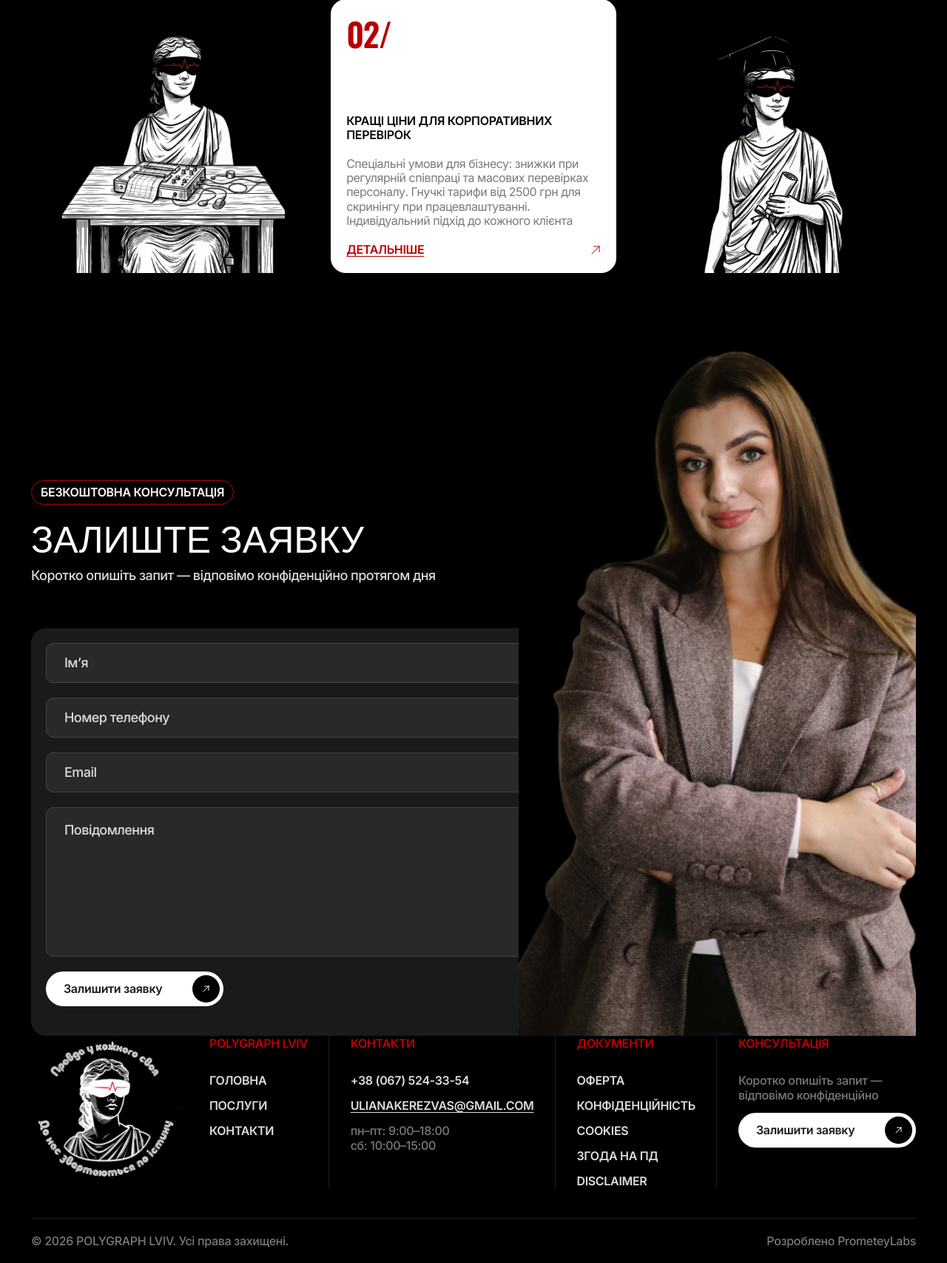
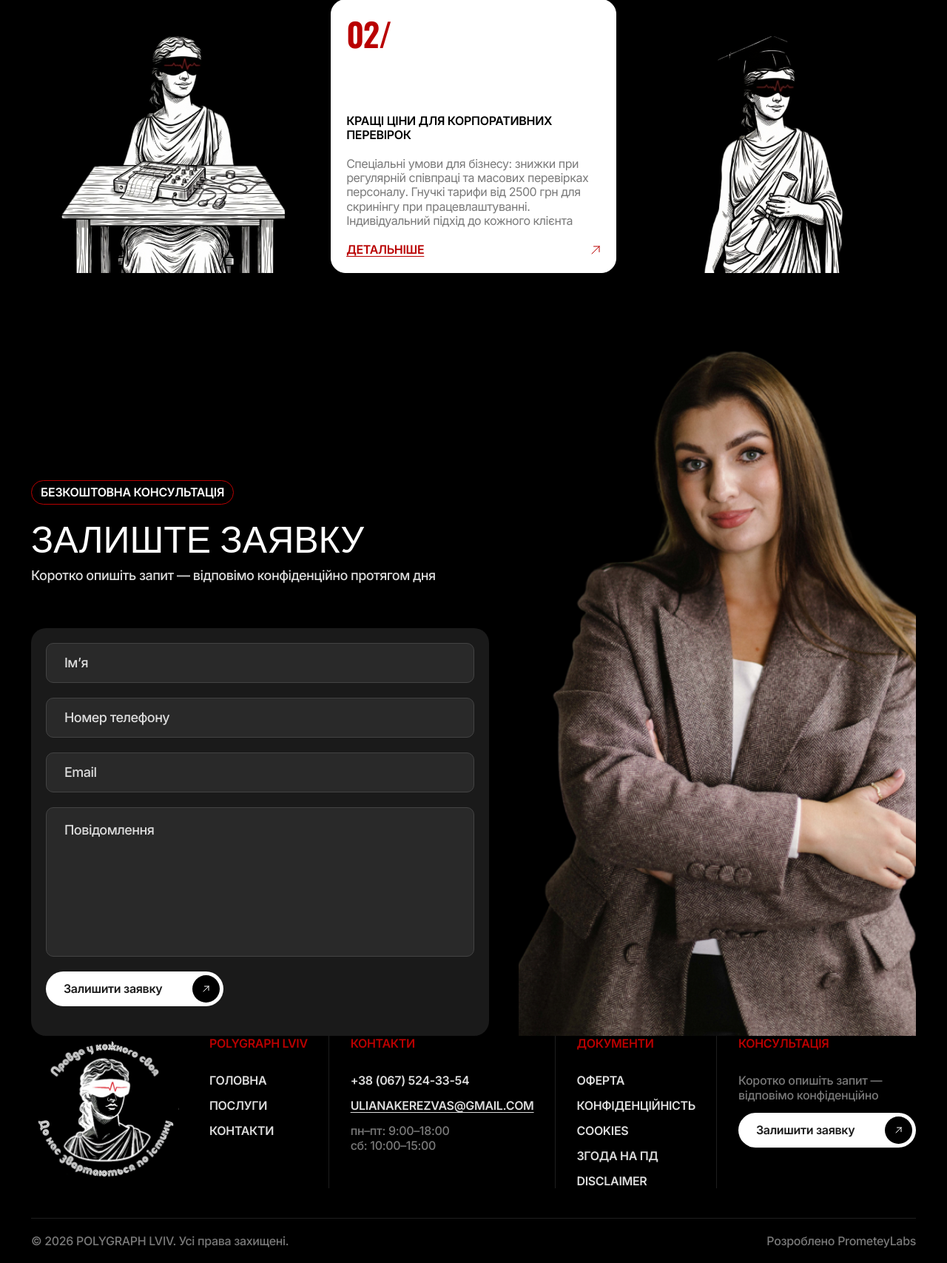
Before and after one commit to BonisOleg/PoligraphNew, a Django app: page / in a window 1280 px wide. Shown: the part 1375-3082 px from the top of the page at 74% size. Run offline with Django 4.2, Linux system fonts and the light colour scheme; some web fonts are replaced.

Commit message:
fix: solid black footer, drop background logo watermark, keep CTA form clear of portrait
- remove body::before Logoabout watermark (not in Figma, showed through footer)
- footer: position relative + z-index 1 on #000 background
- CTA form ends 40px before the portrait (was overlapped by 110px at 1440), portrait z-index 0

```diff
--- a/static/css/base.css
+++ b/static/css/base.css
@@ -171,37 +171,7 @@ body {
   position: relative;
 }
 
-body::before {
-  content: '';
-  position: fixed;
-  top: 0;
-  left: 0;
-  width: 100%;
-  height: 100%;
-  background-image: url('../img/Logoabout.png');
-  background-size: auto 70vh;
-  background-position: center center;
-  background-repeat: no-repeat;
-  opacity: 0.3;
-  z-index: 0;
-  pointer-events: none;
-}
-
-/* Mobile: логотип 95% ширини */
-@media (width <= 767px) {
-  body::before {
-    background-size: 95% auto;
-  }
-}
-
-/* iOS Safari */
-@supports (-webkit-touch-callout: none) {
-  body::before {
-    height: 100vh; /* Fallback */
-    height: 100dvh;
-    height: -webkit-fill-available;
-  }
-}
+/* Фоновий водяний знак-лого (body::before) прибрано: його немає у Figma, і він просвічував крізь футер. */
 
 
 /* ============================================================================ */
--- a/static/css/components/cta.css
+++ b/static/css/components/cta.css
@@ -25,7 +25,8 @@
   position: relative;
   z-index: 1;
   box-sizing: border-box;
-  width: 63.4%;
+  /* Форма закінчується до фото (portrait left: 55.09%), щоб фото не перекривало інпути */
+  width: calc(55.09% - 40px);
   max-width: 840px;
   padding-top: 190px;
 }
@@ -195,7 +196,7 @@
   position: absolute;
   top: 0;
   left: 55.09%;
-  z-index: 2;
+  z-index: 0;
   width: 44.91%;
   max-width: 595px;
   height: 100%;
--- a/static/css/components/footer.css
+++ b/static/css/components/footer.css
@@ -3,7 +3,9 @@
  */
 
 .footer {
-  background: var(--pg-color-bg);
+  position: relative;
+  z-index: 1;
+  background: var(--pg-color-bg); /* #000 — суцільний фон, нічого не просвічує */
   color: var(--pg-color-text);
   font-family: var(--pg-font);
 }
```
